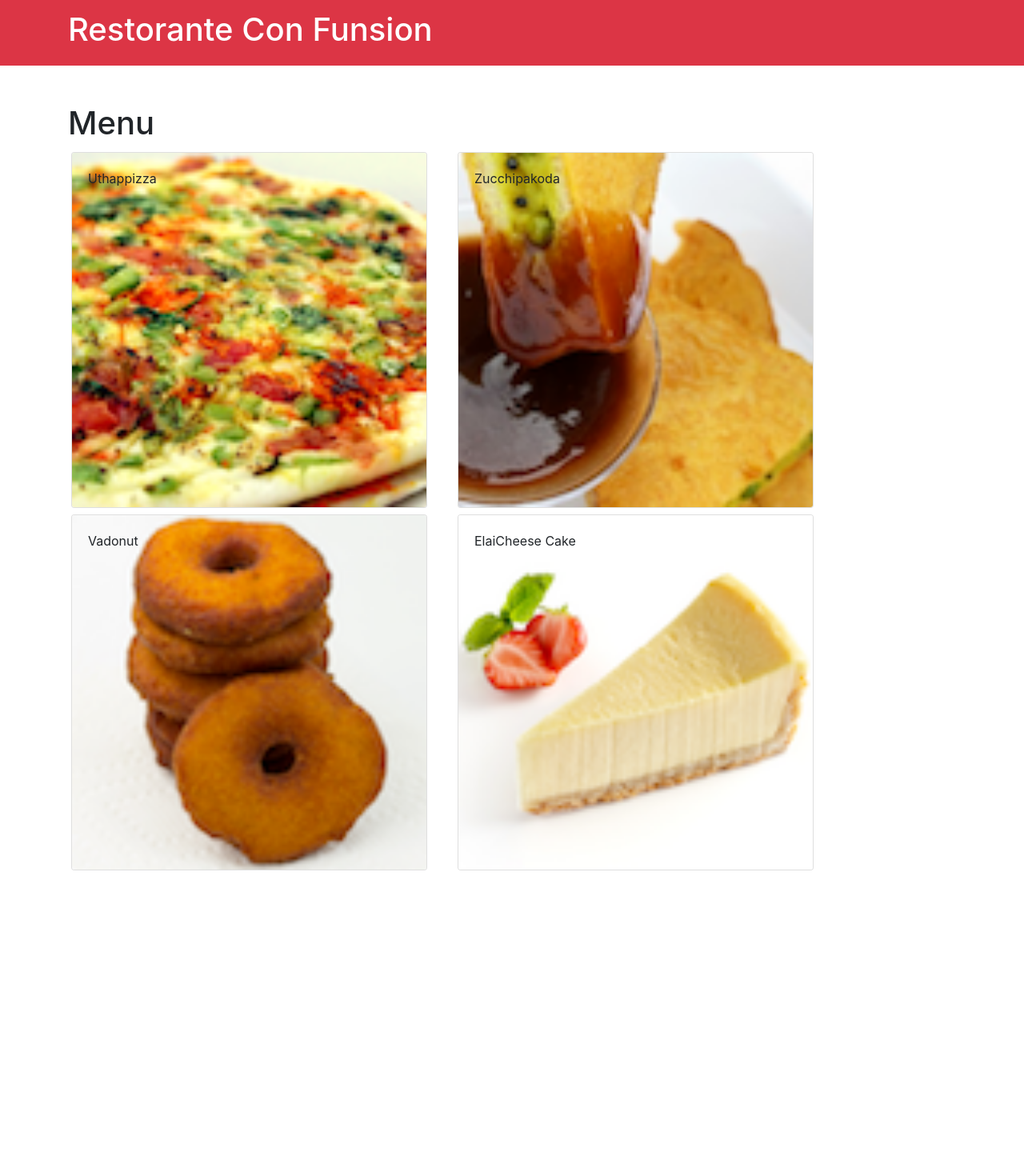
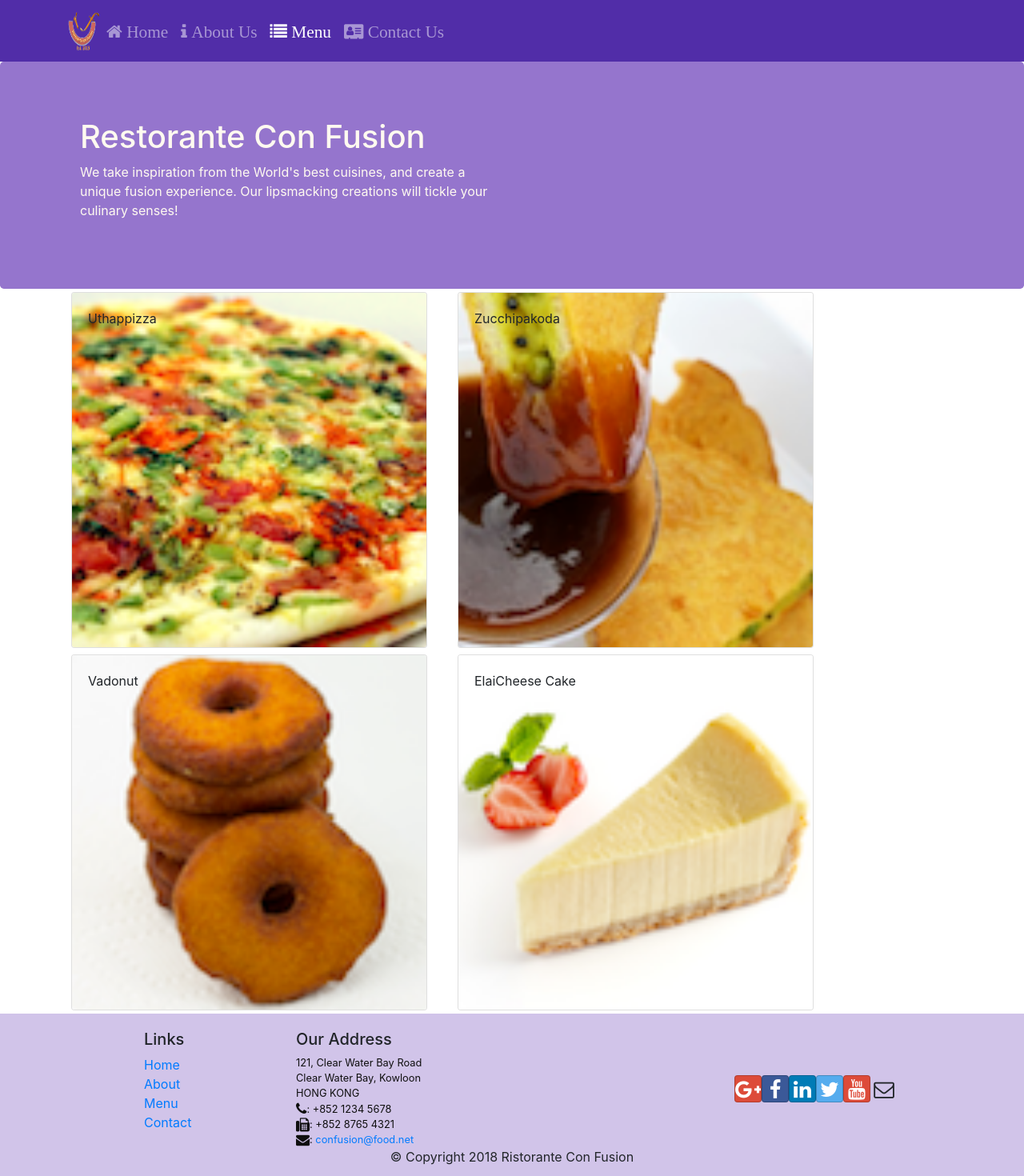
Before and after one commit to 23daVinci/restorante_con_fusion, a React (Create React App) app: page /menu in a window 1280 px wide. Shown: the top 1470 px of the page at 80% size. Before the commit the page ends 1092 px from the top, so only its background shows below. Built offline with nearby package versions, Linux system fonts and the light colour scheme.

Commit message:
Header, Footer and Router

```diff
--- a/package.json
+++ b/package.json
@@ -7,8 +7,11 @@
     "@testing-library/react": "^9.3.2",
     "@testing-library/user-event": "^7.1.2",
     "bootstrap": "^4.5.2",
+    "bootstrap-social": "^5.1.1",
+    "font-awesome": "^4.7.0",
     "react": "^16.13.1",
     "react-dom": "^16.13.1",
+    "react-router-dom": "^5.2.0",
     "react-scripts": "3.4.1",
     "reactstrap": "^8.5.1"
   },
--- a/src/App.js
+++ b/src/App.js
@@ -1,11 +1,17 @@
 import React, { Component } from 'react';
 import Main from './components/MainComponent';
+import './App.css';
+import { BrowserRouter } from 'react-router-dom';
 
 class App extends Component {
 
   render() {
     return (
-      <Main />
+      <BrowserRouter>
+        <div>
+          <Main />
+        </div>
+      </BrowserRouter>
     );
   }
 }
--- /dev/null
+++ b/src/components/Footer.js
@@ -0,0 +1,51 @@
+import React from 'react';
+import { Link } from 'react-router-dom/cjs/react-router-dom.min';
+
+const Footer = (props) => {
+    return(
+        <div className="footer">
+            <div className="container">
+                <div className="row justify-content-center">
+                    <div className="col-4 offset-1 col-sm-2">
+                        <h5>Links</h5>
+                        <ul className="list-unstyled">
+                            <li><Link to="/home">Home</Link></li>
+                            <li><Link to="/aboutUs">About</Link></li>
+                            <li><Link to="/menu">Menu</Link></li>
+                            <li><Link to="/contactUs">Contact</Link></li>
+                        </ul>
+                    </div>
+                    <div className="col-7 col-sm-5">
+                        <h5>Our Address</h5>
+                        <address>
+                        121, Clear Water Bay Road<br />
+                        Clear Water Bay, Kowloon<br />
+                        HONG KONG<br />
+                        <i className="fa fa-phone fa-lg"></i>: +852 1234 5678<br />
+                        <i className="fa fa-fax fa-lg"></i>: +852 8765 4321<br />
+                        <i className="fa fa-envelope fa-lg"></i>: <a href="mailto:confusion@food.net">
+                            confusion@food.net</a>
+                        </address>
+                    </div>
+                    <div className="col-12 col-sm-4 align-self-center">
+                        <div className="text-center">
+                            <a className="btn btn-social-icon btn-google" href="http://google.com/+"><i className="fa fa-google-plus"></i></a>
+                            <a className="btn btn-social-icon btn-facebook" href="http://www.facebook.com/profile.php?id="><i className="fa fa-facebook"></i></a>
+                            <a className="btn btn-social-icon btn-linkedin" href="http://www.linkedin.com/in/"><i className="fa fa-linkedin"></i></a>
+                            <a className="btn btn-social-icon btn-twitter" href="http://twitter.com/"><i className="fa fa-twitter"></i></a>
+                            <a className="btn btn-social-icon btn-google" href="http://youtube.com/"><i className="fa fa-youtube"></i></a>
+                            <a className="btn btn-social-icon" href="mailto:"><i className="fa fa-envelope-o"></i></a>
+                        </div>
+                    </div>
+                </div>
+                <div className="row justify-content-center">
+                    <div className="col-auto">
+                        <p>© Copyright 2018 Ristorante Con Fusion</p>
+                    </div>
+                </div>
+            </div>
+        </div>
+    );
+}
+
+export default Footer;
--- /dev/null
+++ b/src/components/HomeComponent.js
@@ -0,0 +1,11 @@
+import React from 'react';
+
+const Home = (props) => {
+    return(
+        <div className="container">
+            <h4>Home</h4>
+        </div>
+    );
+}
+
+export default Home;
--- a/src/components/MainComponent.js
+++ b/src/components/MainComponent.js
@@ -2,7 +2,9 @@
 import Menu from './MenuComponent';
 import { DISHES } from '../shared/dishes';
 import NavbarComponent from './NavbarComponent';
-import DishDetails from './DishdetailComponent';
+import Home from "./HomeComponent";
+import Footer from './Footer';
+import { Switch, Route, Redirect } from 'react-router-dom';
 
 class Main extends Component {
 
@@ -14,21 +16,24 @@
     }
   }
 
-  onDishSelect(dishId) {
-    this.setState({
-        selectedDish: dishId
-    });
-  }
+  render() {
+    const HomePage = () => {
+      return(
+        <Home />
+      );
+    }
 
-  render() {
     return (
       <div>
         <NavbarComponent />
         <div className="container">
-          <h1 className="mt-5">Menu</h1>
         </div>
-        <Menu dishes={ this.state.dishes } onClick={(dishId) => this.onDishSelect(dishId)}/>
-        <DishDetails dishSelected={ this.state.dishes.filter((dish) => dish.id === this.state.selectedDish)[0] } />
+        <Switch>
+          <Route path="/home" component={ HomePage } />
+          <Route exact path="/menu" component={() => <Menu dishes={this.state.dishes} />} />
+          <Redirect to="/home" />
+        </Switch>
+        <Footer />
       </div>
     );
   }
--- a/src/components/NavbarComponent.js
+++ b/src/components/NavbarComponent.js
@@ -1,21 +1,72 @@
 import React, { Component } from 'react'
-import { Navbar, NavbarBrand } from 'reactstrap';
+import { Navbar, NavbarBrand, Nav, NavbarToggler, NavItem, Collapse, Jumbotron } from 'reactstrap';
+import { NavLink } from 'react-router-dom';
 
 class NavbarComponent extends Component {
     constructor(props) {
         super(props);
         this.state = {
-            restaurantName: "Restorante Con Funsion"
+            restaurantName: "Restorante Con Funsion",
+            isNavOpen: false
         };
+
+        // binding
+        this.ToggelNav = this.ToggelNav.bind(this);
+    }
+
+    ToggelNav() {
+        this.setState({
+            isNavOpen: !this.state.isNavOpen
+        });
     }
 
     render() {
         return(
-            <Navbar color="danger" dark expand="md">
-                <div className="container">
-                    <NavbarBrand href="/"><h1 style={{color:"white"}}>{ this.state.restaurantName }</h1></NavbarBrand>
-                </div>
-            </Navbar>
+            <React.Fragment>
+                <Navbar dark expand="md">
+                    <div className="container">
+                        <NavbarToggler onClick={ this.ToggelNav } />
+                        <NavbarBrand className="mr-auto" href="/">
+                            <img src="assets/images/logo.png" width="40" height="51" alt="REstorante Con Fusion" />
+                        </NavbarBrand>
+                        <Collapse isOpen={ this.state.isNavOpen    } navbar>
+                            <Nav navbar>
+                                <NavItem>
+                                    <NavLink className="nav-link" to="/home">
+                                        <span className="fa fa-home fa-lg"> Home </span>
+                                    </NavLink>
+                                </NavItem>
+
+                                <NavItem>
+                                    <NavLink className="nav-link" to="/aboutUs">
+                                        <span className="fa fa-info fa-lg"> About Us </span>
+                                    </NavLink>
+                                </NavItem>
+
+                                <NavItem>
+                                    <NavLink className="nav-link" to="/menu">
+                                        <span className="fa fa-list fa-lg"> Menu </span>
+                                    </NavLink>
+                                </NavItem>
+
+                                <NavItem>
+                                    <NavLink className="nav-link" to="/contactUs">
+                                        <span className="fa fa-address-card fa-lg"> Contact Us </span>
+                                    </NavLink>
+                                </NavItem>
+                            </Nav>
+                        </Collapse>
+                    </div>
+                </Navbar>
+                <Jumbotron>
+                    <div className="container">
+                        <div className="col-12 col-sm-6">
+                            <h1>Restorante Con Fusion</h1>
+                            <p>We take inspiration from the World's best cuisines, and create a unique fusion experience. Our lipsmacking creations will tickle your culinary senses!</p>
+                        </div>
+                    </div>
+                </Jumbotron>
+            </React.Fragment>
         );
     }
 }
--- a/src/index.css
+++ b/src/index.css
@@ -1,13 +1,33 @@
-body {
-  margin: 0;
-  font-family: -apple-system, BlinkMacSystemFont, 'Segoe UI', 'Roboto', 'Oxygen',
-    'Ubuntu', 'Cantarell', 'Fira Sans', 'Droid Sans', 'Helvetica Neue',
-    sans-serif;
-  -webkit-font-smoothing: antialiased;
-  -moz-osx-font-smoothing: grayscale;
+.row-header{
+  margin:0px auto;
+  padding:0px auto;
 }
 
-code {
-  font-family: source-code-pro, Menlo, Monaco, Consolas, 'Courier New',
-    monospace;
+.row-content {
+  margin:0px auto;
+  padding: 50px 0px 50px 0px;
+  border-bottom: 1px ridge;
+  min-height:400px;
 }
+
+.footer{
+  background-color: #D1C4E9;
+  margin:0px auto;
+  padding: 20px 0px 20px 0px;
+}
+.jumbotron {
+  padding:70px 30px 70px 30px;
+  margin:0px auto;
+  background: #9575CD ;
+  color:floralwhite;
+}
+
+address{
+  font-size:80%;
+  margin:0px;
+  color:#0f0f0f;
+}
+
+.navbar-dark {
+  background-color: #512DA8;
+}
--- a/src/index.js
+++ b/src/index.js
@@ -1,6 +1,8 @@
 import React from 'react';
 import ReactDOM from 'react-dom';
 import 'bootstrap/dist/css/bootstrap.min.css';
+import 'font-awesome/css/font-awesome.min.css';
+import 'bootstrap-social/bootstrap-social.css';
 import './index.css';
 import App from './App';
 import * as serviceWorker from './serviceWorker';
```
Also changed, not shown: 1 other file (tests, documents, lock files or other folders).
